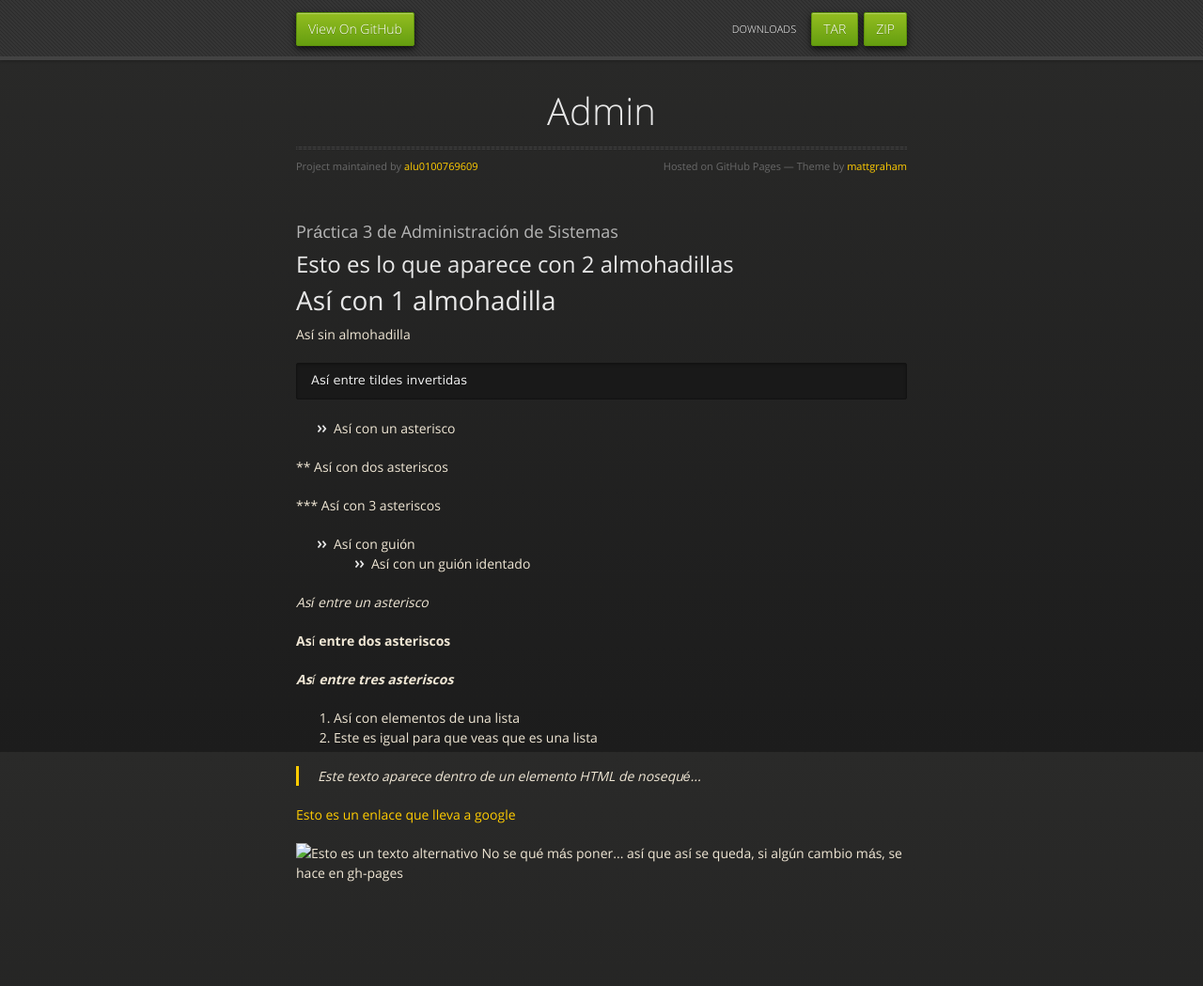
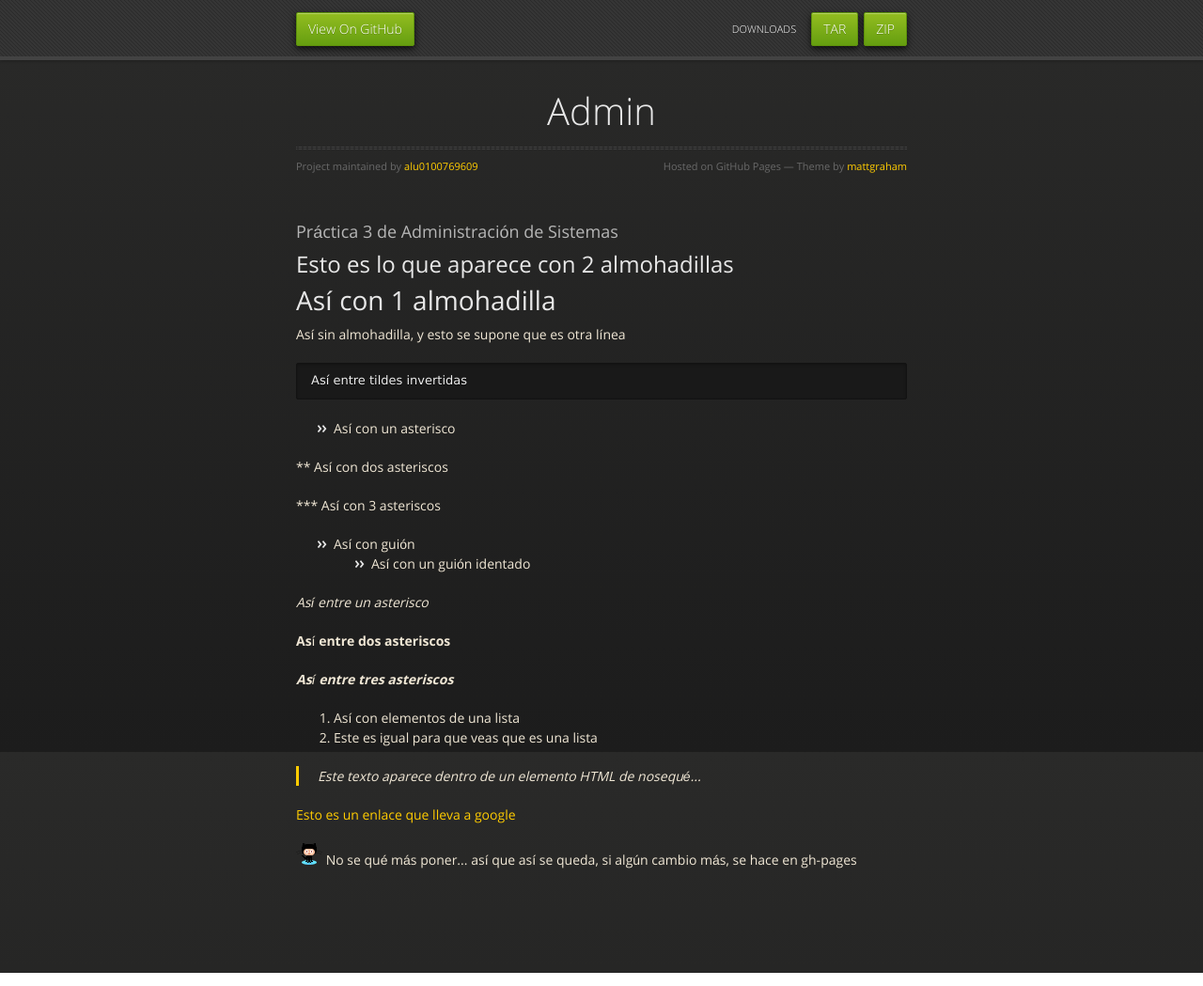
Before and after one commit to alu0100769609/Admin, a plain HTML site: page index.html in a window 1280 px wide. Shown: the whole page at 94% size. Drawn offline with nearby package versions, Linux system fonts and the light colour scheme.

Commit message:
Primer commit en gh-pages

```diff
--- a/index.html
+++ b/index.html
@@ -47,7 +47,8 @@
 <h1>
 <a id="así-con-1-almohadilla" class="anchor" href="#as%C3%AD-con-1-almohadilla" aria-hidden="true"><span class="octicon octicon-link"></span></a>Así con 1 almohadilla</h1>
 
-<p>Así sin almohadilla</p>
+<p>Así sin almohadilla,
+y esto se supone que es otra línea</p>
 
 <pre><code>Así entre tildes invertidas
 </code></pre>
@@ -81,12 +82,12 @@
 </ol>
 
 <blockquote>
-<p>Este texto aparece dentro de un elemento HTML de nosequé...</p>
+<p> Este texto aparece dentro de un elemento HTML de nosequé...</p>
 </blockquote>
 
-<p><a href="www.google.es" title="Vamos a google">Esto es un enlace que lleva a google</a></p>
+<p><a href="https://www.google.es" title="Vamos a google">Esto es un enlace que lleva a google</a></p>
 
-<p><img src="www.google.es" alt="Esto es un texto alternativo" title="Título de una imágen">
+<p><img src="/images/gatito.png" alt="Esto es un texto alternativo" title="Título de gatito">
 No se qué más poner... así que así se queda, si algún cambio más, se hace en gh-pages</p>
       </section>
 
```
Also changed, not shown: images/gatito.png (added).
